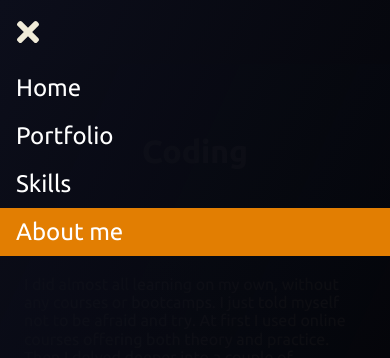
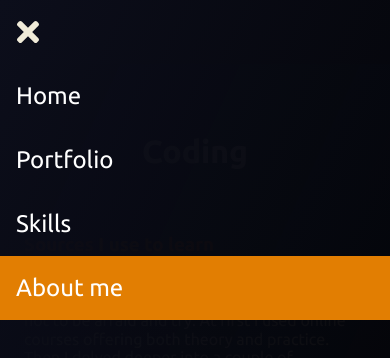
Before and after one commit to ikushlianski/ilya-online-nextjs, a Next.js app: page /about in a window 390 px wide. Both pictures are taken after a click on the element 28 px from the left and 32 px from the top of the page. Shown: the top 358 px of the page. Built offline with nearby package versions, Linux system fonts and the light colour scheme.

Commit message:
Fix menu items not being fully clickable

```diff
--- a/src/components/CV/CVHeader.js
+++ b/src/components/CV/CVHeader.js
@@ -44,6 +44,11 @@ export const CVHeader = () => {
             </div>
           )}
           {extended && (
+            <div className="CVPage__Skype">
+              <b>Skype:</b> <span>kushliansky</span>
+            </div>
+          )}
+          {extended && (
             <div className="CVPage__Linkedin">
               <b>LinkedIn:</b>{' '}
               <a href="https://www.linkedin.com/in/ilya-kushlianski/">
--- a/src/components/CV/CVOptions.scss
+++ b/src/components/CV/CVOptions.scss
@@ -18,6 +18,10 @@
   display: grid;
   grid-template-rows: 2fr 2fr;
   align-items: center;
+}
+
+.CVOptions__PrintButton {
+  justify-self: center;
 }
 
 .CVOptions__Header {
--- a/src/components/FrontPage/HireMe.js
+++ b/src/components/FrontPage/HireMe.js
@@ -23,7 +23,7 @@ export const HireMe = ({ loading, error, lookingForJob }) => {
           </div>
           <div className="HireMe__Controls">
             <Button href="/cv" cta>
-              Get & print my CV...
+              Print or save CV
             </Button>
           </div>
         </>
--- a/src/components/Layout/Header.js
+++ b/src/components/Layout/Header.js
@@ -8,27 +8,37 @@ export const Header = () => {
     <Navbar>
       <NavbarItem href="/">
         <Link href="/">
-          <a href="/">Home</a>
+          <a className="NavbarItem__Link" href="/">
+            Home
+          </a>
         </Link>
       </NavbarItem>
       <NavbarItem href="/works">
         <Link href="/works">
-          <a href="/works">Portfolio</a>
+          <a className="NavbarItem__Link" href="/works">
+            Portfolio
+          </a>
         </Link>
       </NavbarItem>
       <NavbarItem href="/skills">
         <Link href="/skills">
-          <a href="/skills">Skills</a>
+          <a className="NavbarItem__Link" href="/skills">
+            Skills
+          </a>
         </Link>
       </NavbarItem>
       <NavbarItem href="/about">
         <Link href="/about">
-          <a href="/about">About me</a>
+          <a className="NavbarItem__Link" href="/about">
+            About me
+          </a>
         </Link>
       </NavbarItem>
       <NavbarItem className="shown-md" href="/cv">
         <Link href="/cv">
-          <a href="/cv">CV {'\u{1F4CE}'}</a>
+          <a className="NavbarItem__Link" href="/cv">
+            CV {'\u{1F4CE}'}
+          </a>
         </Link>
       </NavbarItem>
     </Navbar>
--- a/src/components/Navbar/NavbarItem.scss
+++ b/src/components/Navbar/NavbarItem.scss
@@ -3,14 +3,12 @@
 .NavbarItem {
   display: grid;
   align-content: center;
-  height: 2rem;
   line-height: 2rem;
-  padding: $padding-margin-small $padding-margin-normal;
   font-size: $font-larger;
 
   @media (min-width: $screen-medium) {
     font-size: $font-normal;
-    height: $padding-margin-big * 2;
+    height: auto;
     text-align: center;
   }
 
@@ -42,3 +40,7 @@
     }
   }
 }
+
+.NavbarItem__Link {
+  padding: 1rem;
+}
--- a/src/pages/cv/index.js
+++ b/src/pages/cv/index.js
@@ -10,14 +10,14 @@ export const CVContext = React.createContext(null);
 
 const CVPage = ({ jobs, education }) => {
   const [value, setValue] = React.useState({
-    extended: false,
+    extended: true,
     notes: false,
   });
 
   return (
     <Layout
       title="Ilya Kushlianski - CV"
-      description="Printable CV of Ilya Kushlianski, full-stack Javascript developer."
+      description="CV of Ilya Kushlianski, full-stack Javascript developer."
     >
       <div className="CVPage">
         <Block className="CVPage__SmallScreensWarning">
```
Also changed, not shown: src/components/CV/CVOptions.js (+10 -3 lines), src/components/FrontPage/Advantages.js (+5 -5 lines).
